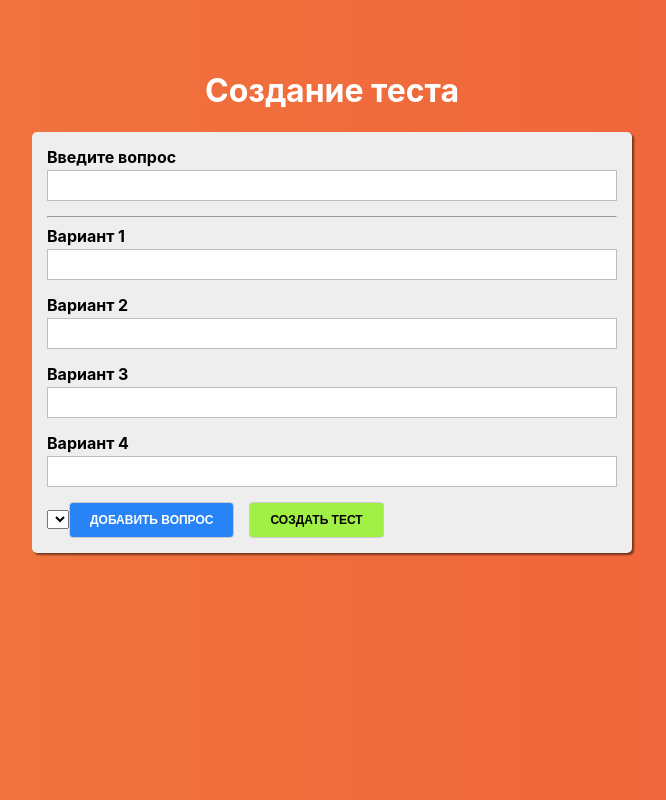
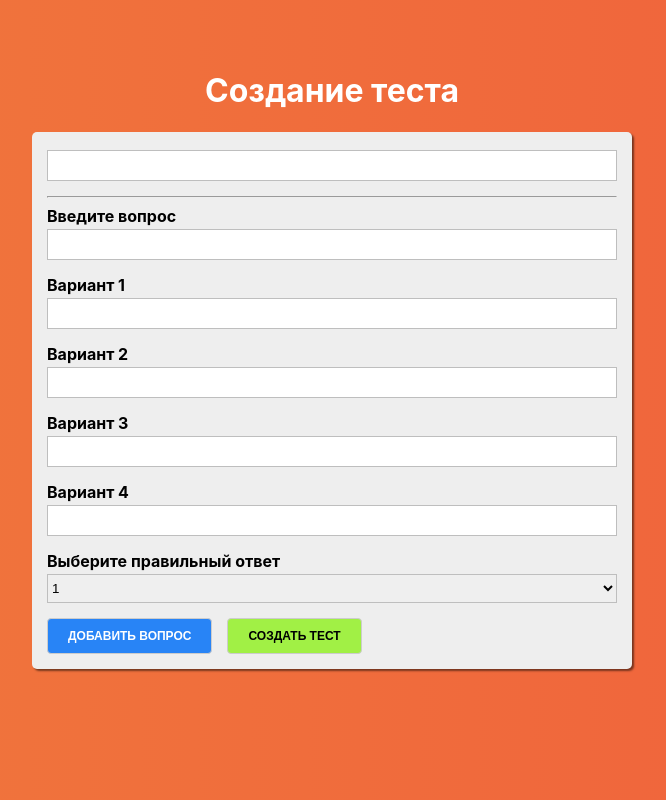
Before and after one commit to kraevskiy/react-quiz, a React (Create React App) app: page /quiz-creator in a window 1280 px wide. Shown: the whole page, without its empty margins (308-974 px from the left). Built offline with nearby package versions, Linux system fonts and the light colour scheme; the HTML template or start-up script is replaced by a standard one.

Commit message:
add select

```diff
--- /dev/null
+++ b/src/components/UI/Select/Select.js
@@ -0,0 +1,30 @@
+import React from 'react';
+import classes from "./Select.module.css"
+
+const Select = props => {
+	const htmlFor = `${props.label}-${Math.random()}`
+
+	return (
+		<div
+			className={classes.Select}>
+			<label htmlFor={htmlFor}>{props.label}</label>
+			<select
+				id={htmlFor}
+				value={props.value}
+				onChange={props.onChange}
+			>
+				{props.options.map((option, index)=>{
+					return (
+						<option
+							key={option.value + index}
+							value={option.value}>
+							{option.text}
+						</option>
+					)
+				})}
+			</select>
+		</div>
+	)
+}
+
+export default Select;
--- /dev/null
+++ b/src/components/UI/Select/Select.module.css
@@ -0,0 +1,20 @@
+.Select {
+	margin-bottom: 15px;
+}
+
+.Select label {
+	margin: 0 0 3px 0;
+	padding: 0;
+	font-weight: bold;
+	display: block;
+}
+.Select select {
+	display: block;
+	box-sizing: border-box;
+	border: 1px solid #bebebe;
+	margin: 0 0 5px;
+	height: 29px;
+	width: 100%;
+	outline: none;
+	transition: all .3s ease-in-out;
+}
--- a/src/containers/QuizCreator/QuizCreator.js
+++ b/src/containers/QuizCreator/QuizCreator.js
@@ -1,9 +1,10 @@
 import React, {Component} from 'react';
 import classes from './QuizCreator.module.css'
 import Button from "../../components/UI/Button/Button"
-import Input from "../../components/UI/Input/Input";
+import Input from "../../components/UI/Input/Input"
+import Select from "../../components/UI/Select/Select"
 import {createControl} from '../../form/formFramework'
-import Auxiliary from "../../hoc/Auxiliary/Auxiliary";
+import Auxiliary from "../../hoc/Auxiliary/Auxiliary"
 
 function createOptionControl(number) {
 	return createControl({
@@ -15,6 +16,7 @@
 
 function createFormControls() {
 	return {
+		rightAnswerId: 1,
 		question: createControl({
 			label: 'Введите вопрос',
 			errorMessage: 'Вопрос не может быть пустым'
@@ -71,7 +73,24 @@
 		})
 	}
 
+	selectChangeHandler = event => {
+		this.setState({
+			rightAnswerId: +event.target.value
+		})
+	}
+
 	render() {
+		const select = <Select
+			label="Выберите правильный ответ"
+			value={this.state.rightAnswerId}
+			onChange={this.selectChangeHandler}
+			options={[
+				{text: 1, value: 1},
+				{text: 2, value: 2},
+				{text: 3, value: 3},
+				{text: 4, value: 4}
+			]}
+		/>
 		return (
 			<div className={classes.QuizCreator}>
 				<div>
@@ -81,7 +100,8 @@
 
 						{this.renderControls()}
 
-						<select></select>
+						{select}
+
 						<Button
 							type="primary"
 							onClick={this.addQuestionHandler}>
```
